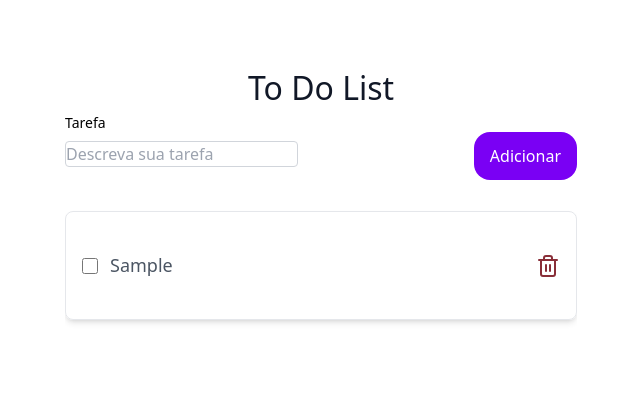
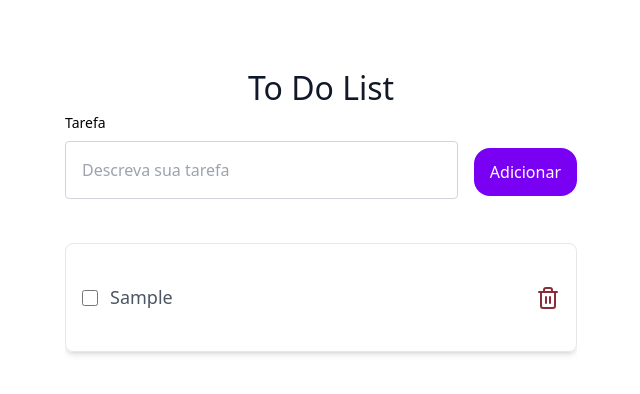
Before and after one commit to SamuelSsc/front-testing, a React (Vite) app: page / in a window 1280 px wide. Both pictures are taken after typing "Sample" into the empty fields and a click on the button "Adicionar". Shown: the top 394 px of the page, without its empty margins (319-959 px from the left). Built offline with nearby package versions, Linux system fonts and the light colour scheme.

Commit message:
implements animation

```diff
--- a/package.json
+++ b/package.json
@@ -12,7 +12,9 @@
   "dependencies": {
     "@vitejs/plugin-react": "4.3.4",
     "clsx": "^2.1.1",
+    "framer-motion": "^11.15.0",
     "lucide-react": "^0.469.0",
+    "motion": "^11.15.0",
     "postcss-advanced-variables": "5.0.0",
     "react": "18.3.1",
     "react-dom": "18.3.1",
--- a/src/App.tsx
+++ b/src/App.tsx
@@ -2,6 +2,7 @@ import { useState } from "react";
 import { Button, Card, CardBody, Colors } from "./atomic";
 import { BodyPrimary, H1, InputLabel } from "@atomic/atm.typography";
 import { Trash2 } from "lucide-react";
+import { AnimatePresence, motion } from "framer-motion";
 
 function App() {
   const [tasks, setTasks] = useState<{ text: string; checked: boolean }[]>([]);
@@ -38,12 +39,12 @@ function App() {
       <div className="flex justify-center my-xxl">
         <section className="w-2/5">
           <H1 className="text-center">To Do List</H1>
-          <div className="flex justify-between items-center">
-            <div className="flex flex-col mb-xl">
+          <div className="flex justify-between items-center gap-md">
+            <div className="flex flex-col mb-xl w-full">
               <InputLabel>Tarefa</InputLabel>
               <input
                 placeholder="Descreva sua tarefa"
-                className="border border-gray-300 p-2 rounded"
+                className="border border-gray-300 p-md rounded"
                 onChange={(e) => setNewTaskValue(e.target.value)}
                 key={`input-add-new-task-${inputKey}`}
               />
@@ -51,8 +52,17 @@ function App() {
             <Button onClick={handleAddedNewTask}>Adicionar</Button>
           </div>
           <section className="max-h-[calc(100vh-300px)] overflow-y-auto">
+            <AnimatePresence>
               {tasks.map((task) => (
-              <Card key={task.text} className="py-lg my-sm relative">
+                <motion.div
+                  key={task.text}
+                  layout
+                  initial={{ opacity: 0, y: -20 }}
+                  animate={{ opacity: 1, y: 0 }}
+                  exit={{ opacity: 0, x: 20 }}
+                  transition={{ duration: 0.3 }}
+                >
+                  <Card className="py-lg my-sm relative">
                     <CardBody>
                       <div className="flex justify-between items-center">
                         <div className="flex items-center justify-center gap-sm">
@@ -81,7 +91,9 @@ function App() {
                       </div>
                     </CardBody>
                   </Card>
+                </motion.div>
               ))}
+            </AnimatePresence>
           </section>
         </section>
       </div>
```
Also changed, not shown: 1 other file (tests, documents, lock files or other folders). Lines whose indentation alone changed are shown as unchanged.
